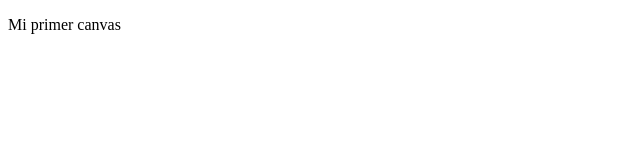
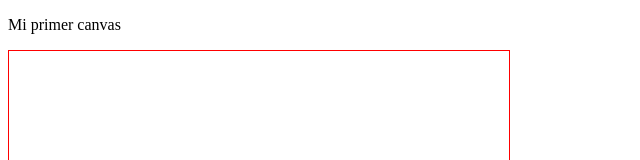
Before and after one commit to mikenieva/ih-m1-intro-canvas, a plain HTML site: page index.html in a window 1280 px wide. Shown: the top 160 px of the page, without its empty margins (0-640 px from the left). Drawn offline with Linux system fonts and the light colour scheme.

Commit message:
Perímetro del canvas listo

```diff
--- a/index.html
+++ b/index.html
@@ -1,3 +1,4 @@
+<!-- index.html -->
 <!DOCTYPE html>
 <html lang="en">
 <head>
@@ -5,10 +6,18 @@
 	<meta http-equiv="X-UA-Compatible" content="IE=edge">
 	<meta name="viewport" content="width=device-width, initial-scale=1.0">
 	<title>Ironhack - M1 Intro Canvas</title>
+
+	<link rel="stylesheet" href="style.css">
+
+
 </head>
 <body>
 
 	<p>Mi primer canvas</p>
 
+	<canvas id="game" width="500" height="500"></canvas>
+
+	<script src="./index.js"></script>
+
 </body>
 </html>
--- a/index.js
+++ b/index.js
@@ -1,5 +1,5 @@
-console.log("Hola mundo")
+// index.js
 
-console.log("Mike")
+const canvas = document.getElementById("game")
 
-console.log("Otro cambio. No se cuando va a empezar la clase, pero bueno.")
+console.log(canvas)
--- /dev/null
+++ b/style.css
@@ -0,0 +1,5 @@
+/* style.css */
+
+canvas {
+	border: 1px solid red;
+}
```
